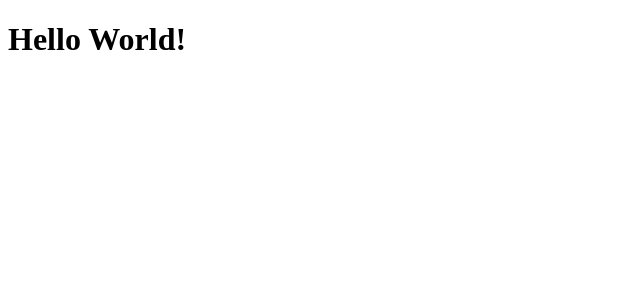
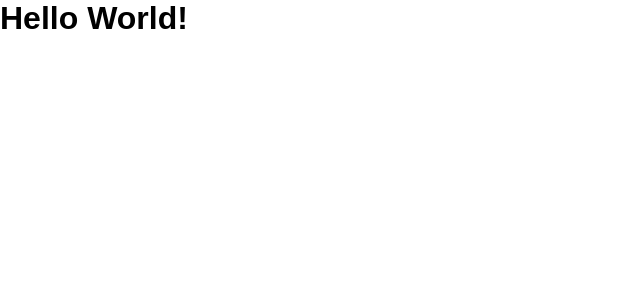
Before and after one commit to g4brielpy/trilha-front, a Next.js app in the folder react/my-app/: page / in a window 1280 px wide. Shown: the top 300 px of the page, without its empty margins (0-640 px from the left). Built offline with nearby package versions, Linux system fonts and the light colour scheme.

Commit message:
Reset css

```diff
--- a/react/my-app/src/styles/globals.css
+++ b/react/my-app/src/styles/globals.css
@@ -0,0 +1,6 @@
+* {
+  margin: 0;
+  padding: 0;
+  box-sizing: border-box;
+  font-family: Arial, Helvetica, sans-serif;
+}
```
